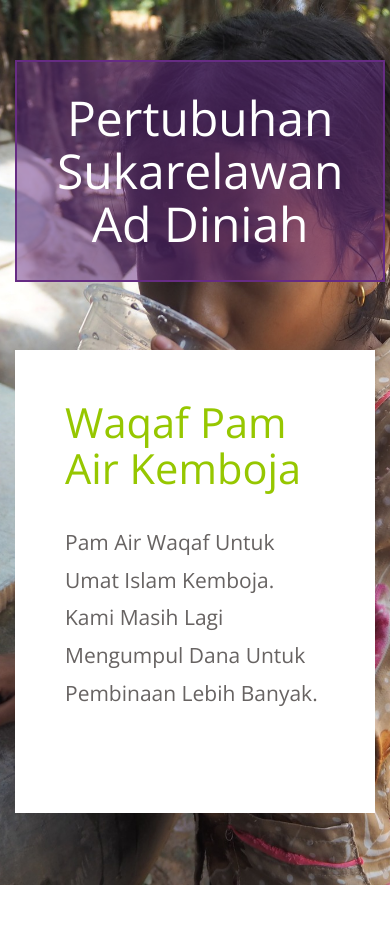
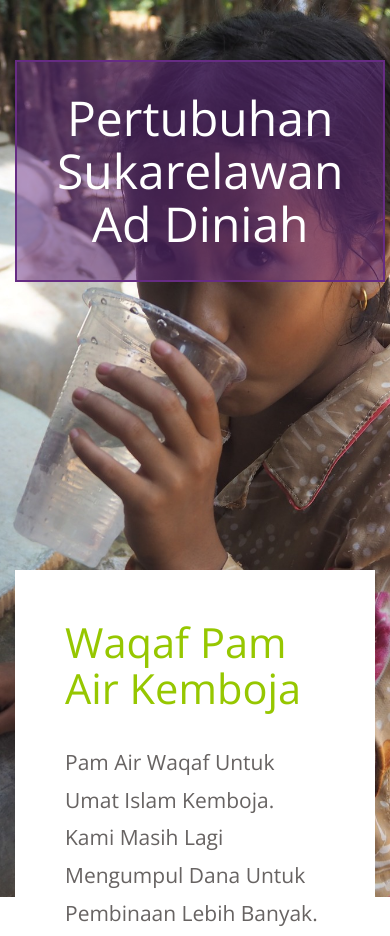
Before and after one commit to jiwalukasociety/jiwalukasociety.github.io, a plain HTML site: page index.html in a window 390 px wide. Shown: the top 936 px of the page. Drawn offline with nearby package versions, Linux system fonts and the light colour scheme.

Commit message:
Update templatemo-style.css

```diff
--- a/css/templatemo-style.css
+++ b/css/templatemo-style.css
@@ -244,7 +244,7 @@ p {
 	.tm-page-content-width,.tm-content-box { min-height: 1050px;	}
 	.tm-site-title-wrap {
 		padding-top: 60px;
-		padding-bottom: 60px;
+		padding-bottom: 280px;
 	}
 }
 
```
